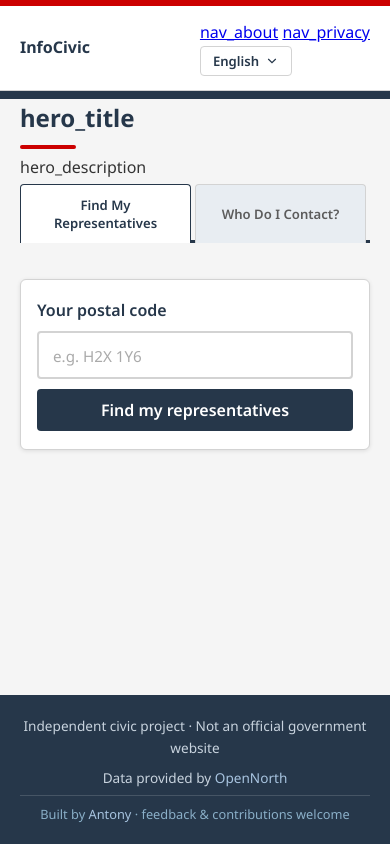
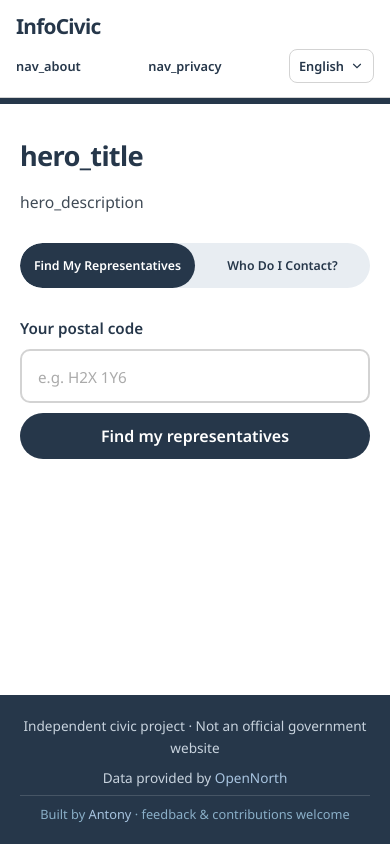
Before and after one commit to antonydis/canadian-representatives-finder, a Flask app: page / in a window 390 px wide. Run offline with Flask 3, Linux system fonts and the light colour scheme.

Commit message:
Style minimal responsive InfoCivic homepage and pill controls

```diff
--- a/web/static/css/style.css
+++ b/web/static/css/style.css
@@ -893,3 +893,53 @@ footer a:hover { text-decoration: underline; }
   flex-shrink: 0;
 }
 .laval-banner-close:hover { color: var(--text); }
+
+/* InfoCivic homepage: restrained, accessible Canada.ca-inspired styling */
+:root { --bg: #fff; --radius: 8px; --radius-lg: 12px; }
+body { background: #fff; }
+.top-stripe { display: none; }
+.nav-bar { height: 6px; }
+.header-inner { max-width: 1120px; min-height: 80px; }
+.site-name .primary { font-size: 1.55rem; letter-spacing: -.035em; }
+.header-nav { display: flex; align-items: center; gap: 25px; }
+.header-nav > a { text-decoration: none; font-size: .91rem; font-weight: 600; color: var(--navy); }
+.header-nav > a:hover { text-decoration: underline; text-decoration-color: var(--red); text-underline-offset: 5px; }
+.header-nav > a:focus-visible { outline: 3px solid var(--navy); outline-offset: 4px; }
+.lang-dropdown-btn { border-radius: 8px; padding: 9px 12px; font-size: .9rem; }
+main { padding: 0 20px 72px; }
+.container { max-width: 1060px; }
+.home-hero { padding: 62px 0 40px; max-width: 860px; }
+.home-hero h1 { font-size: clamp(1.7rem, 3.2vw, 2.6rem); line-height: 1.22; padding: 0; margin: 0 0 18px; letter-spacing: -.025em; }
+.home-hero h1::after { content: none; }
+.hero-description { font-size: 1.08rem; line-height: 1.65; color: #404b56; max-width: 720px; }
+.tabs { display: flex; border: 0; margin: 0 0 28px; padding: 0; background: #e8edf2; border-radius: 999px; overflow: hidden; }
+.tab-btn { top: auto; margin: 0; border: 0; border-radius: 999px; padding: 17px 23px; font-size: 1rem; background: transparent; color: var(--navy); line-height: 1.4; }
+.tab-btn.active { background: var(--navy); border: 0; color: #fff; }
+.tab-btn:hover:not(.active) { background: #d7e1ea; color: var(--navy); }
+.tab-btn.active:hover { background: #344d67; }
+.tab-btn:focus-visible { outline: 3px solid var(--red); outline-offset: -4px; z-index: 2; }
+.search-card { border: 0; box-shadow: none; padding: 12px 0 0; }
+.form-label { font-size: .95rem; }
+.postal-input { max-width: unset; min-width: 0; flex: 1; border-radius: 10px; padding: 13px 16px; }
+.search-btn { border-radius: 999px; padding: 12px 30px; }
+#panel-triage { padding-top: 10px; }
+.info-page { padding: 55px 0; max-width: 780px; }
+.info-page h1 { margin-bottom: 28px; }
+.info-page p { margin-bottom: 18px; }
+.info-page a { color: #175585; }
+@media (max-width: 640px) {
+  .header-inner { min-height: 74px; flex-wrap: wrap; gap: 10px; padding: 14px 16px; }
+  .site-name .primary { font-size: 1.3rem; }
+  .header-nav { gap: 12px; }
+  .header-nav > a { font-size: .8rem; }
+  .lang-dropdown-btn { padding: 7px 9px; font-size: .8rem; }
+  .home-hero { padding: 35px 0 27px; }
+  .hero-description { font-size: .98rem; }
+  .tabs { margin-bottom: 20px; }
+  .tab-btn { font-size: .83rem; padding: 14px 9px; }
+  .search-card { padding: 8px 0 0; }
+}
+@media (max-width: 400px) {
+  .header-nav { width: 100%; justify-content: space-between; }
+  .tab-btn { font-size: .77rem; }
+}
```
